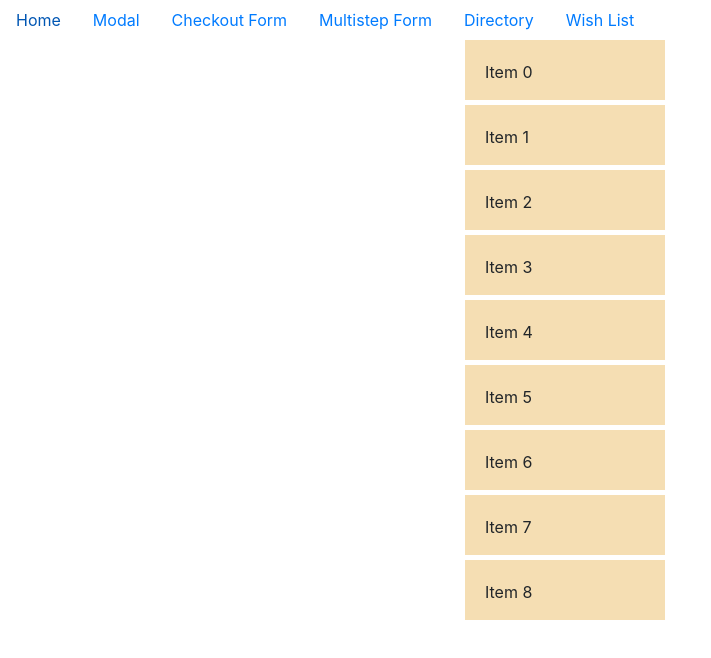
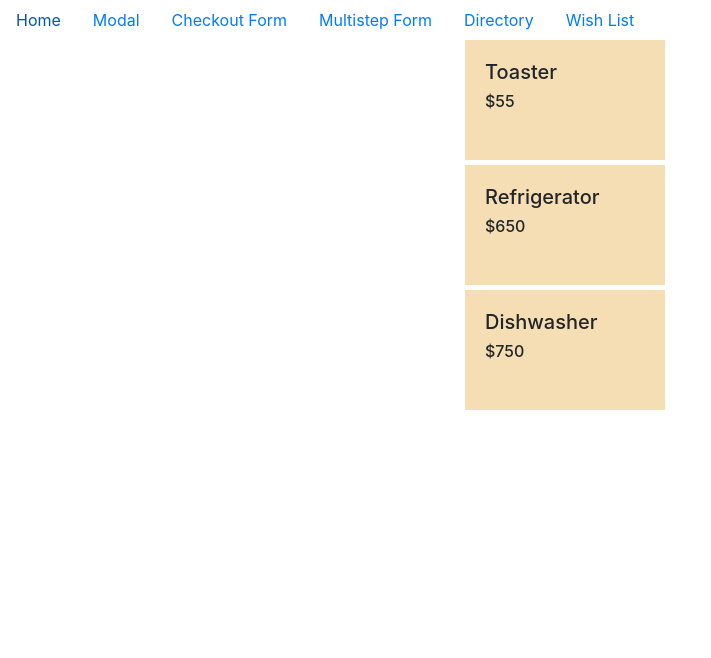
Before and after one commit to pferlito/react-examples, a React (Create React App) app: page /wishlist in a window 1280 px wide. Shown: the top 658 px of the page, without its empty margins (0-711 px from the left). Built offline with nearby package versions, Linux system fonts and the light colour scheme; the HTML template or start-up script is replaced by a standard one.

Commit message:
Reorder items on drag end.

```diff
--- a/src/components/App.css
+++ b/src/components/App.css
@@ -62,7 +62,7 @@ button.edit_btn {
 }
 
 .wishlist-item {
-  height: 60px;
+  height: 120px;
   width: 200px;
   padding: 20px;
   background: #f5deb3;
--- a/src/routes/WishlistPage.js
+++ b/src/routes/WishlistPage.js
@@ -16,7 +16,8 @@ function WishListItem({item, index}) {
                    {...provided.draggableProps}
                    {...provided.dragHandleProps}
               >
-                {item.content}
+                <h5>{item.title}</h5>
+                <h6>{item.price}</h6>
               </div>
             )}
           </Draggable>
@@ -27,25 +28,51 @@ function WishListItem({item, index}) {
 }
 
 function WishList({items}) {
-  return items.map((item,idx) => {
-    return (<WishListItem key={item.id} item={{id: item.id, content: item.content}} index={idx} />)
+  return items.map((item, idx) => {
+    return (<WishListItem key={item.id} item={item} index={idx}/>)
   }, null);
 }
 
+/**
+ * Reorder the list.
+ * @param list
+ * @param sourceIndex
+ * @param destIndex
+ * @returns Array
+ */
+function reorder(list, sourceIndex, destIndex) {
+  const listCopy = [...list];
+  const el = listCopy.splice(sourceIndex, 1).pop();
+  listCopy.splice(destIndex, 0, el);
+  return listCopy;
+}
+
 export default function WishlistPage() {
-  const initial = Array.from({length: 9}, (v, k) => k).map(k => {
-    return {
-      id: `id-${k}`,
-      content: `Item ${k}`
-    };
-  });
+  const initial = [
+    {
+      id: 'id-0',
+      title: 'Toaster',
+      price: '$55'
+    },
+    {
+      id: 'id-1',
+      title: 'Refrigerator',
+      price: '$650'
+
+    },
+    {
+      id: 'id-2',
+      title: 'Dishwasher',
+      price: '$750'
+    },
+  ];
+
   const [list, setList] = useState(initial);
 
   function onDragEnd(result) {
-    console.log('on drag end');
-    console.log(result);
+    const newList = reorder(list, result.source.index, result.destination.index);
+    setList(newList);
   }
-
 
   return (
     <DragDropContext onDragEnd={onDragEnd}>
```
